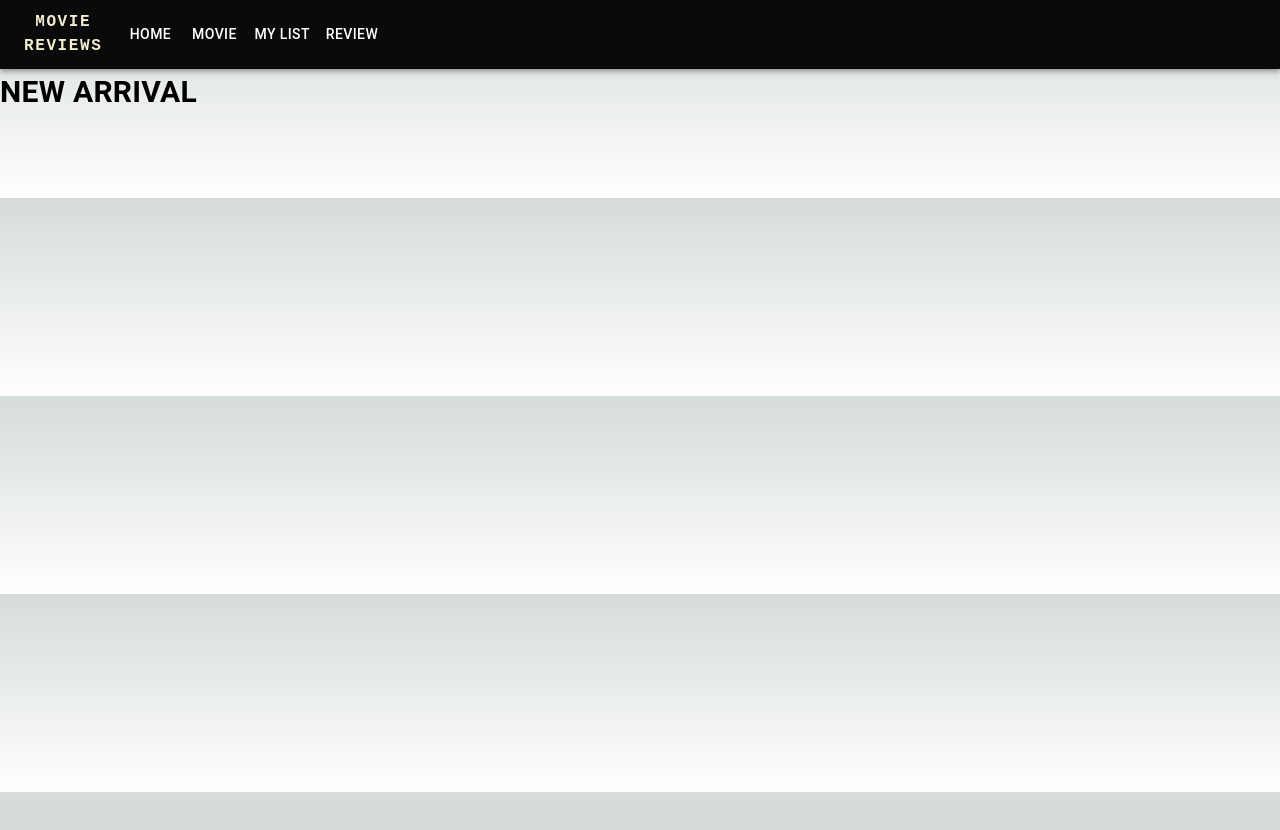
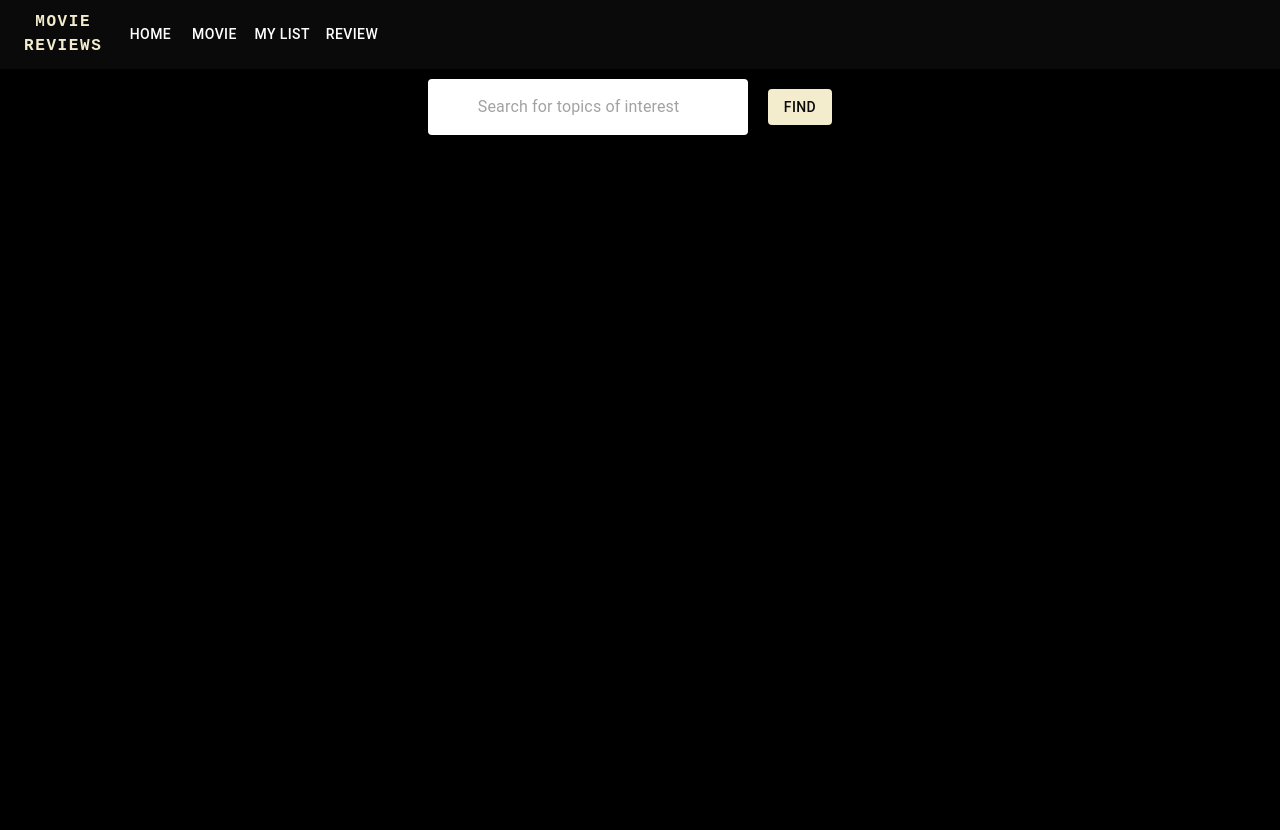
Before and after one commit to nkmbxy/movie-review-web, a Next.js app: page / in a window 1280 px wide. Shown: the top 830 px of the page. Before the commit the page ends 800 px from the top, so only its background shows below. Built offline with nearby package versions, Linux system fonts and the light colour scheme.

Commit message:
update home page

```diff
--- a/src/app/home.js
+++ b/src/app/home.js
@@ -1,14 +1,50 @@
-"use client";
-
-import { Grid, Typography } from "@mui/material";
+import { Grid, TextField, Button } from "@mui/material";
 
 export default function HomePage() {
   return (
-    <Grid container sx={{ mb: 8 }}>
-      <Grid item xs={12} sx={{ marginBottom: "20px" }}>
-        <Typography style={{ fontWeight: "bold", fontSize: "30px" }}>
-          NEW ARRIVAL
-        </Typography>
+    <Grid container style={{ backgroundColor: "#000000", minHeight: "100vh" }}>
+      <Grid item sx={{ mb: 8, width: "100%" }}>
+        <Grid
+          item
+          xs={12}
+          sx={{
+            marginBottom: "20px",
+            display: "flex",
+            justifyContent: "center",
+            alignItems: "center",
+          }}
+        >
+          <TextField
+            placeholder="Search for topics of interest"
+            variant="outlined"
+            sx={{
+              backgroundColor: "#ffffff",
+              display: "flex",
+              alignItems: "center",
+              borderRadius: "4px",
+              width: "25%",
+              "& .MuiOutlinedInput-root": {
+                "& fieldset": {
+                  borderColor: "#ffffff",
+                },
+              },
+            }}
+          />
+          <Grid item sx={{ margin: "20px" }}>
+            <Button
+              variant="contained"
+              sx={{
+                backgroundColor: "#f3edce",
+                color: "#0a0a0a",
+                "&:hover": {
+                  backgroundColor: "#e0d4b3",
+                },
+              }}
+            >
+              find
+            </Button>
+          </Grid>
+        </Grid>
       </Grid>
     </Grid>
   );
```
Also changed, not shown: src/theme/EmotionCacheProvider.js (added, +85 -0 lines), src/theme/ThemeProvider.js (added, +25 -0 lines).
